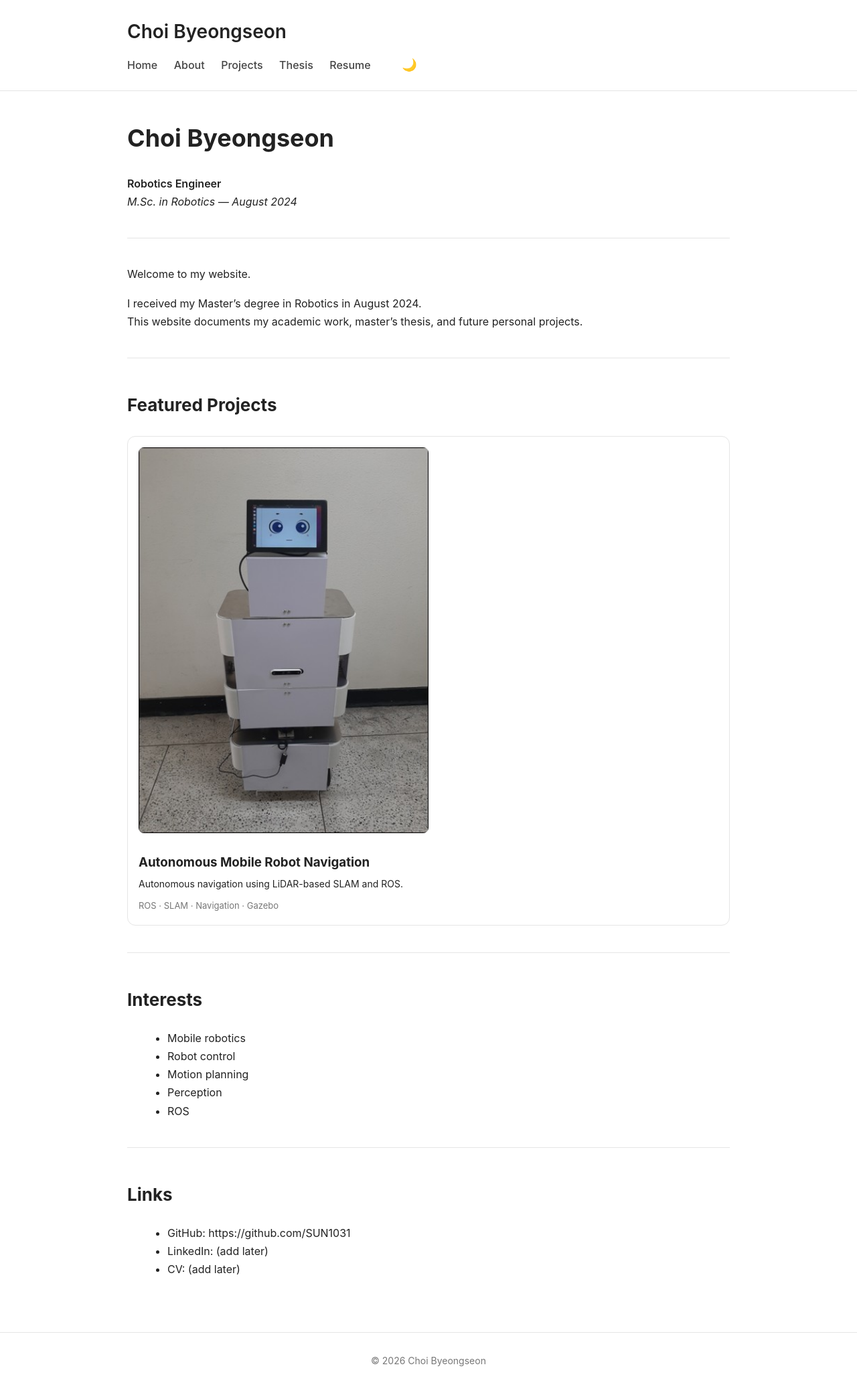
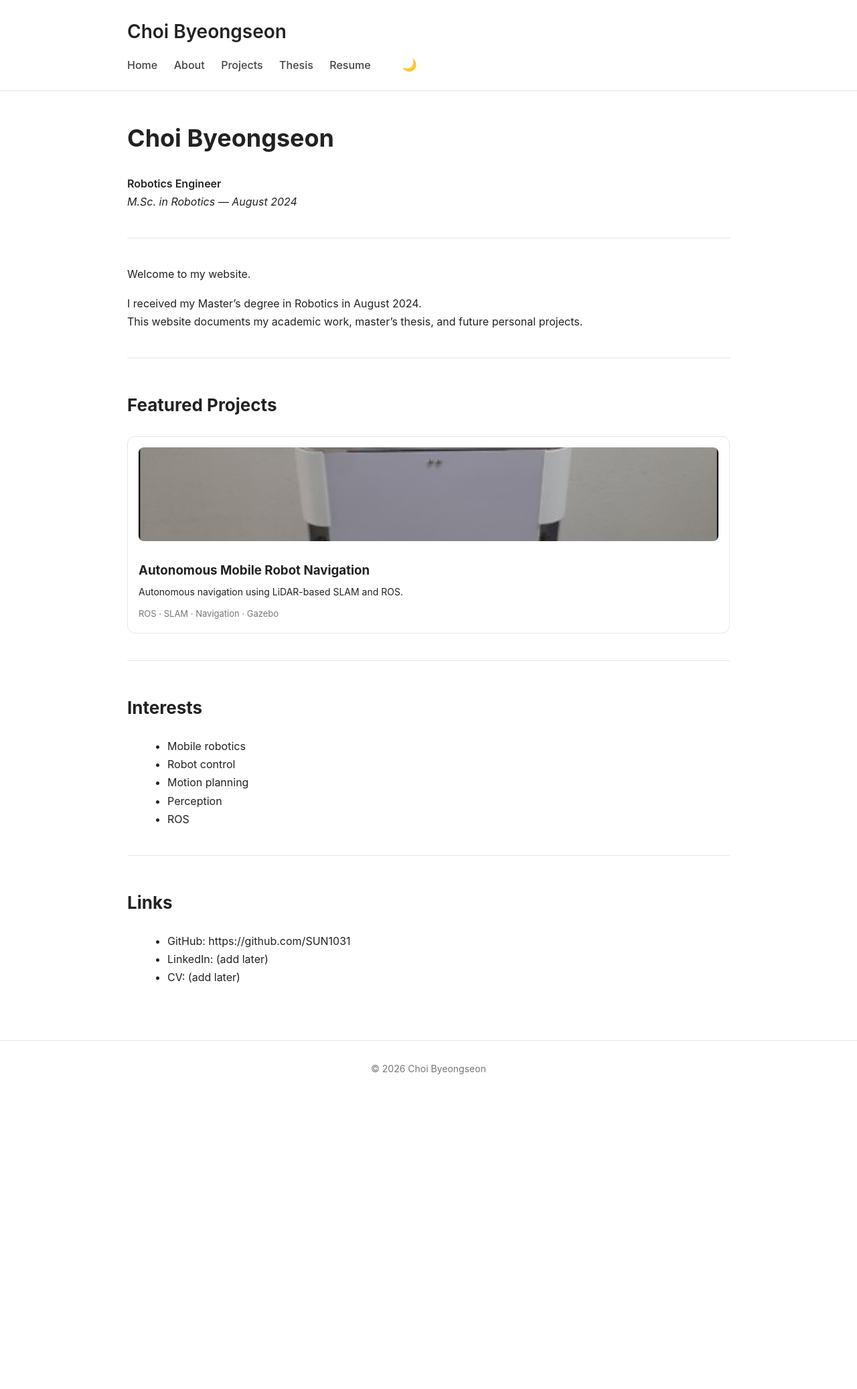
Before and after one commit to SUN1031/SUN1031.github.io, a Jekyll site: the page built from index.md, in a window 1280 px wide. Shown: the whole page at 67% size. Built offline with Jekyll 4.4.1, drawn with Linux system fonts in a browser that asks for light colours; after the commit the page ends 1638 px from its top, so only the background shows below that.

Commit message:
Update style.css

```diff
--- a/assets/css/style.css
+++ b/assets/css/style.css
@@ -159,7 +159,8 @@ main strong {
 }
 
 .project-card img {
-  width: 50%;
+  width: 100%;
+  height: 140px;
   object-fit: cover;
   border-radius: 8px;
   margin-bottom: 12px;
```
